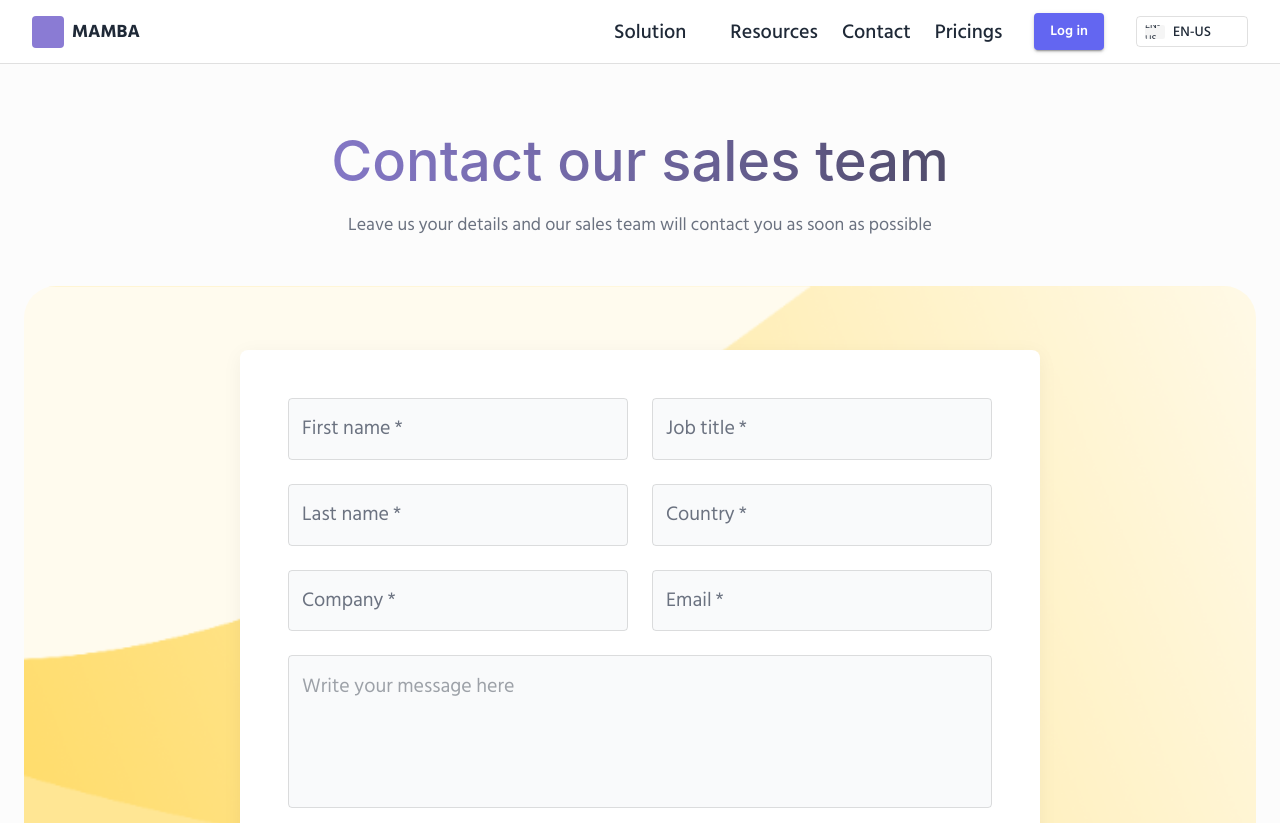
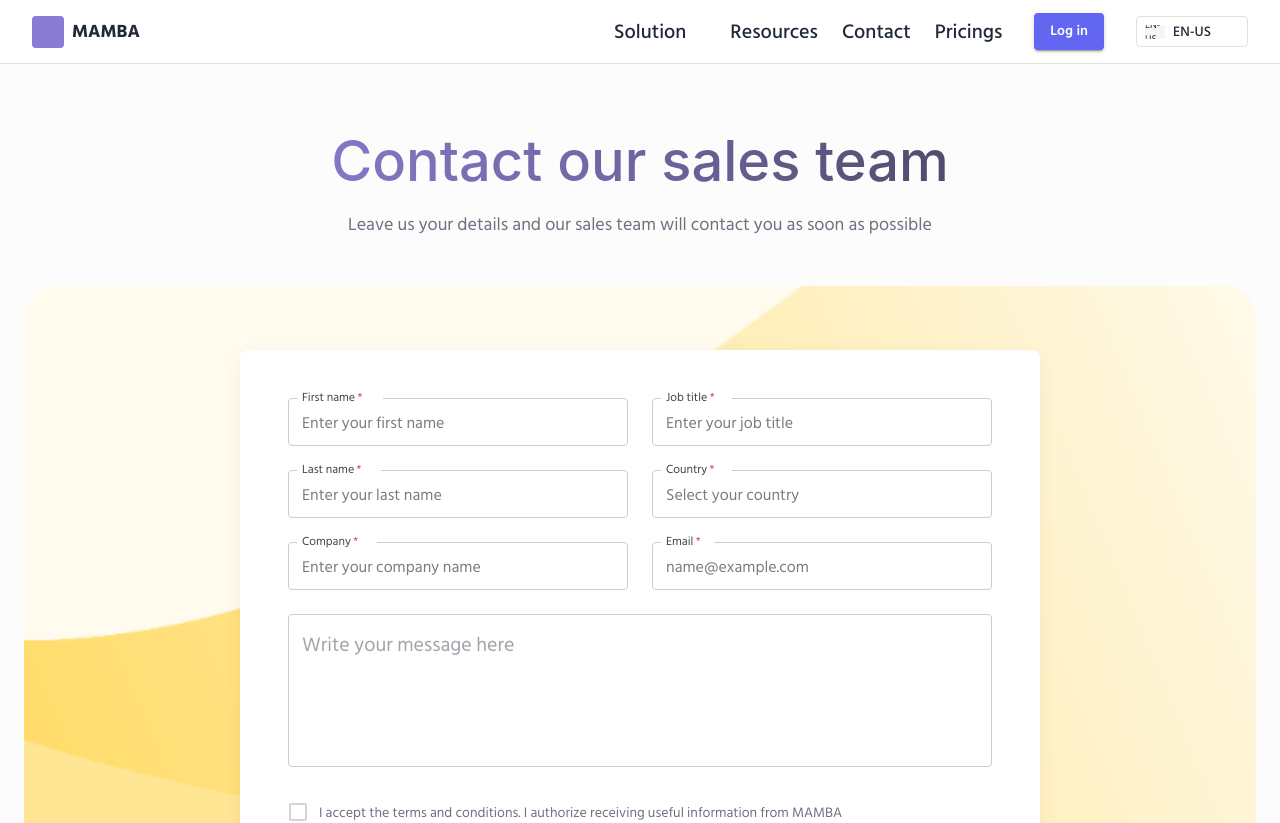
Before and after one commit to Juanda-Mayorga/Repositorio-pruebas-design, a React (Vite) app: page /contact-sales in a window 1280 px wide. Shown: the top 823 px of the page. Built offline with nearby package versions, Linux system fonts and the light colour scheme; some icons are missing.

Commit message:
♻️refactor: move WebInputField to molecules and update ContactSalesPage
- Move `WebInputField` from `atoms` to `molecules` to better align with the design system structure.
- Update `ContactSalesPage` imports to reflect the new location.
- Remove the old `WebInputField` file from `atoms`.

```diff
--- a/src/web/design-system/atoms/WebInputField.tsx
+++ b/src/web/design-system/molecules/WebInputField.tsx
@@ -70,29 +70,70 @@ export const WebInputField: React.FC<WebInputFieldProps> = ({
             type={type}
             multiline={multiline}
             rows={rows}
+            variant="outlined"
+            InputLabelProps={{
+                shrink: true,
+            }}
             sx={{
                 '& .MuiOutlinedInput-root': {
-                    borderRadius: 1,
-                    bgcolor: 'background.paper',
+                    borderRadius: '4px',
+                    backgroundColor: '#FFFFFF',
                     '& fieldset': {
-                        borderColor: 'divider',
+                        borderColor: '#CCCCCC',
                     },
                     '&:hover fieldset': {
-                        borderColor: 'primary.main',
+                        borderColor: '#AAAAAA',
                     },
                     '&.Mui-focused fieldset': {
-                        borderColor: 'primary.main',
+                        borderColor: '#666666',
+                        borderWidth: '1px',
                     },
                     '&.Mui-error fieldset': {
-                        borderColor: 'error.main',
+                        borderColor: '#d32f2f',
+                    },
+                    '&.Mui-disabled': {
+                        backgroundColor: '#F5F5F5',
+                        '& fieldset': {
+                            borderColor: '#DEDEDE',
+                        },
+                    },
+                    '& input': {
+                        color: '#434343',
+                        fontFamily: '"Hind Siliguri", sans-serif',
+                        height: '48px', // Set explicit height
+                        padding: '0 14px',
+                        boxSizing: 'border-box',
+                        '&::placeholder': {
+                            color: '#797D80',
+                            opacity: 1,
+                            fontSize: '16px',
+                            fontFamily: '"Hind Siliguri", sans-serif',
+                        },
+                        '&.Mui-disabled': {
+                            color: '#AAAAAA',
+                            WebkitTextFillColor: '#AAAAAA',
+                            '&::placeholder': {
+                                color: '#AAAAAA',
+                                opacity: 1,
+                            },
+                        },
                     },
                 },
                 '& .MuiInputLabel-root': {
+                    color: '#434343',
+                    fontSize: '16px',
+                    fontFamily: '"Hind Siliguri", sans-serif',
                     '&.Mui-focused': {
-                        color: 'primary.main',
+                        color: '#434343',
                     },
                     '&.Mui-error': {
-                        color: 'error.main',
+                        color: '#d32f2f',
+                    },
+                    '&.Mui-disabled': {
+                        color: '#AAAAAA',
+                    },
+                    '& .MuiFormLabel-asterisk': {
+                        color: '#E63C3D',
                     },
                 },
             }}
--- a/src/web/pages/ContactSalesPage.tsx
+++ b/src/web/pages/ContactSalesPage.tsx
@@ -3,7 +3,7 @@ import { Box, Typography, Container, useTheme, Checkbox, FormControlLabel } from
 import { PublicHeader } from '../design-system/organisms/PublicHeader';
 import { Footer } from '../design-system/organisms/Footer';
 import { WebButton } from '../design-system/atoms/WebButton';
-import { WebInputField } from '../design-system/atoms/WebInputField';
+import { WebInputField } from '../design-system/molecules/WebInputField';
 import { useTranslation } from 'react-i18next';
 
 export const ContactSalesPage = () => {
```
